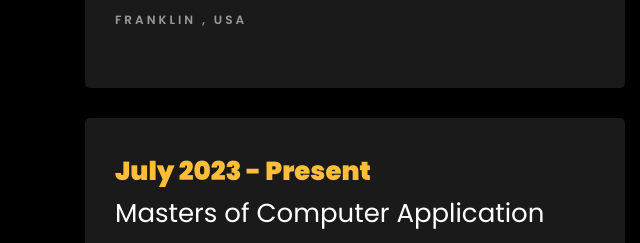
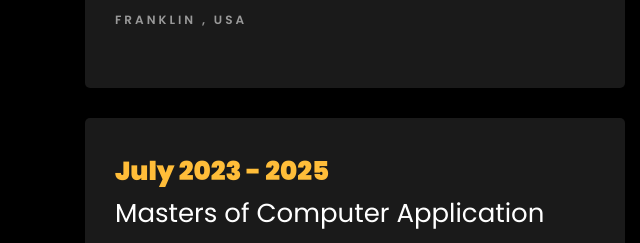
Before and after one commit to Qaiser-Mushtaq/portfolio.github.io, a plain HTML site: page index.html in a window 1280 px wide. Shown: the part 1707-1950 px from the top of the page, 0-640 px from the left. Drawn offline with Linux system fonts and the light colour scheme; files whose address does not match are found by name.

Commit message:
Update index.html

```diff
--- a/index.html
+++ b/index.html
@@ -157,7 +157,7 @@
     					<p class="mt-4"></p>
     				</div>
     				<div class="resume-wrap ftco-animate">
-    					<span class="date">July 2023 - Present </span>
+    					<span class="date">July 2023 - 2025 </span>
     					<h2>Masters of Computer Application</h2>
     					<span class="position">University Of Kashmir</span>
     					<p class="mt-4"></p>
```
